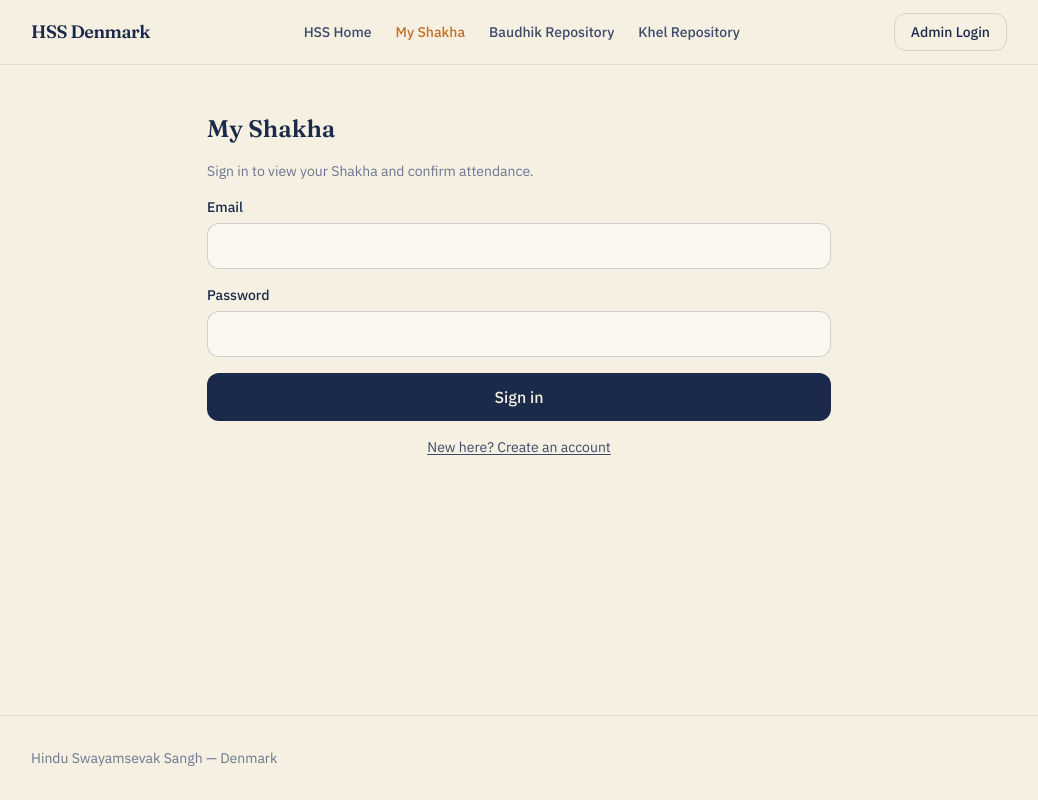
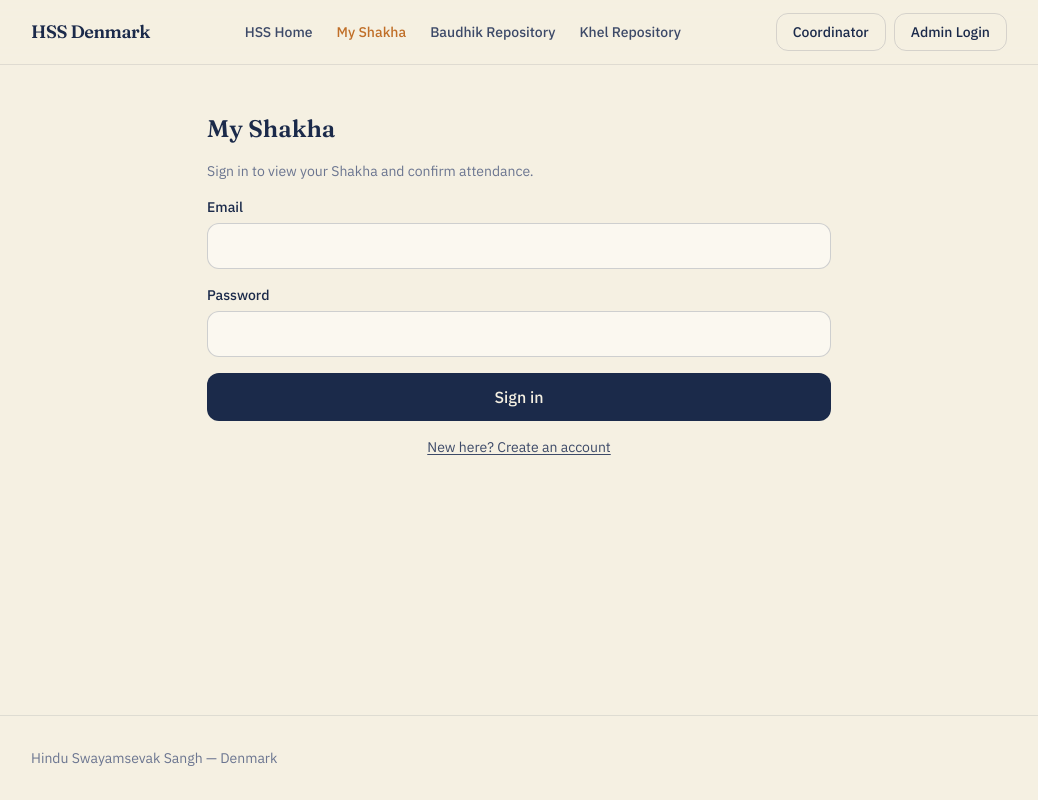
Before and after one commit to sadananda-commits/shakha, a Next.js app: page /my-shakha in a window 1280 px wide. Shown: the whole page, without its empty margins (121-1159 px from the left). Built offline with nearby package versions, Linux system fonts and the light colour scheme.

Commit message:
describe what you changed here

```diff
--- a/components/Nav.tsx
+++ b/components/Nav.tsx
@@ -34,12 +34,20 @@
           ))}
         </nav>
 
+        <div className="flex items-center gap-2">
+          <Link
+            href="/coordinator"
+            className="text-sm font-medium px-4 py-2 rounded-card border border-ink/15 text-ink hover:border-ink/30 transition-colors"
+          >
+            Coordinator
+          </Link>
           <Link
             href="/admin"
             className="text-sm font-medium px-4 py-2 rounded-card border border-ink/15 text-ink hover:border-ink/30 transition-colors"
           >
             Admin Login
           </Link>
+        </div>
       </div>
 
       {/* mobile nav */}
@@ -57,6 +65,26 @@
             {link.label}
           </Link>
         ))}
+        <Link
+          href="/coordinator"
+          className={
+            router.pathname === '/coordinator'
+              ? 'text-marigold-dark whitespace-nowrap'
+              : 'text-ink-light whitespace-nowrap'
+          }
+        >
+          Coordinator
+        </Link>
+        <Link
+          href="/admin"
+          className={
+            router.pathname === '/admin'
+              ? 'text-marigold-dark whitespace-nowrap'
+              : 'text-ink-light whitespace-nowrap'
+          }
+        >
+          Admin Login
+        </Link>
       </nav>
     </header>
   );
```
Lines whose indentation alone changed are shown as unchanged.
